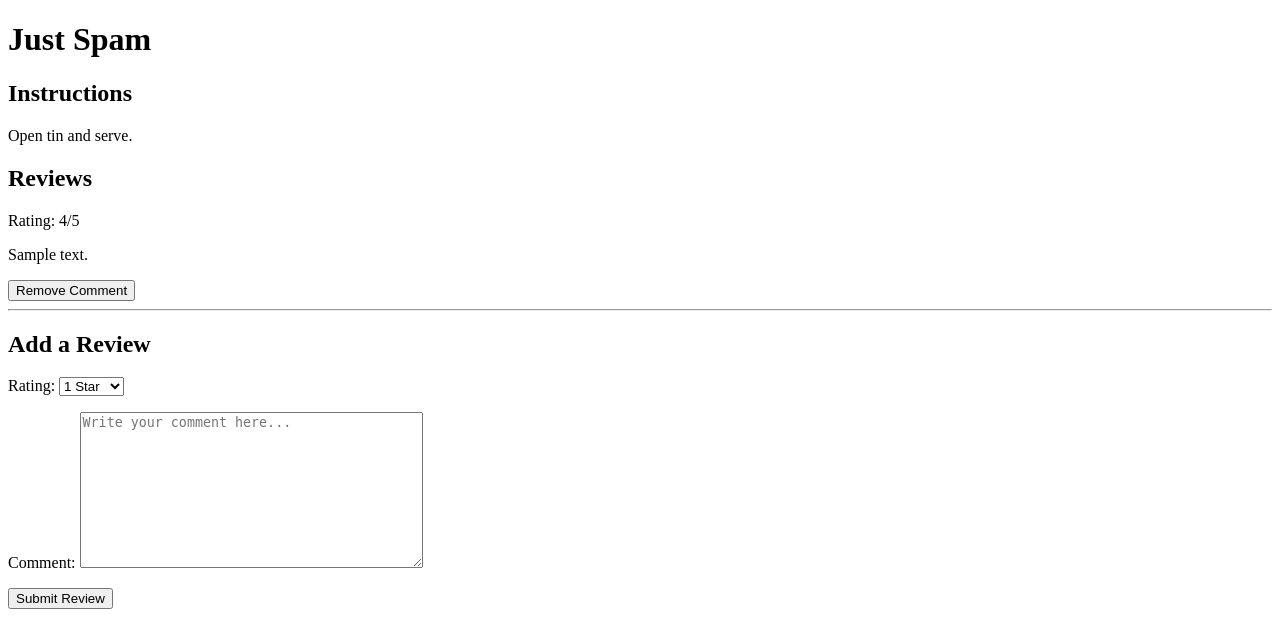
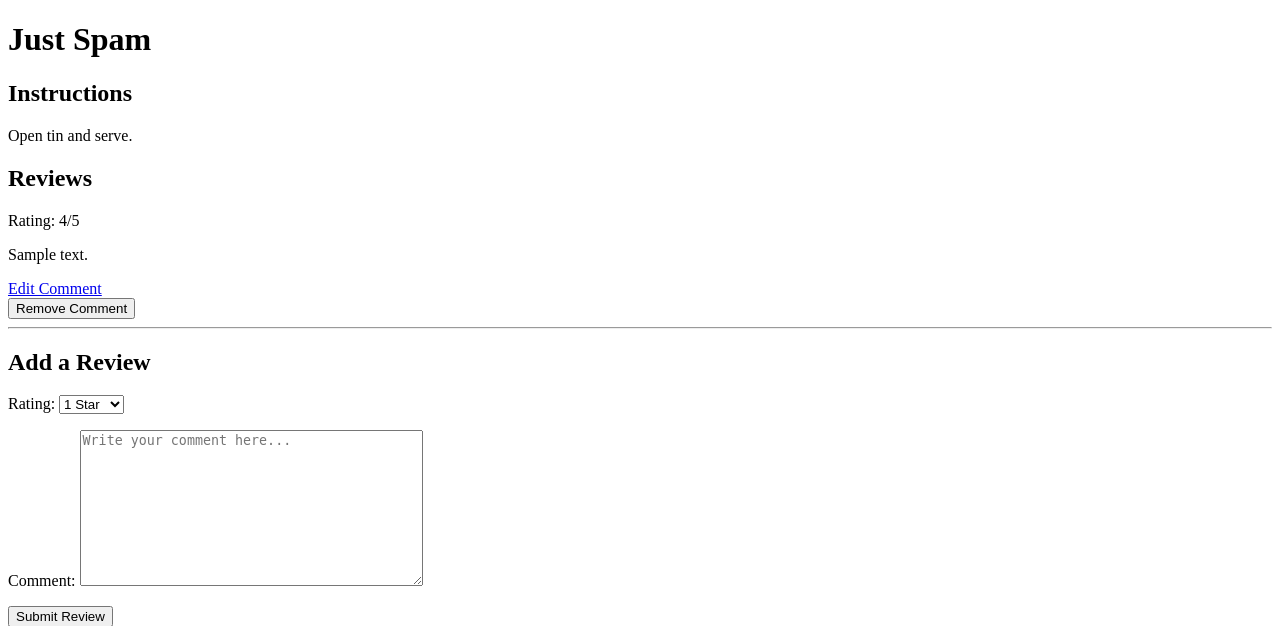
Before and after one commit to neerjain04/La-Ratatouille, a Django app: page /recipe/1/ in a window 1280 px wide. Shown: the top 626 px of the page. Run offline with Django 5.2, Linux system fonts and the light colour scheme; a user stored in the database is signed in; data comes from the database, SQL or seed files in the repository; tables that the repository leaves empty hold one stand-in row (values such as "Sample post").

Commit message:
Implement edit comment feature

```diff
--- a/la_ratatouille_project/la_ratatouille_app/templates/recipe_detail.html
+++ b/la_ratatouille_project/la_ratatouille_app/templates/la_ratatouille_app/recipe_detail.html
@@ -1,4 +1,3 @@
-
 
 <!DOCTYPE html>
 <html>
@@ -20,8 +19,14 @@
         {% if review.comment %}
             <p>{{ review.comment }}</p>
 
-            <!-- Remove Comment -->
             {% if review.user == user %}
+
+                <!-- Edit Comment -->
+                <a href="{% url 'edit_comment' review.id %}">
+                    Edit Comment
+                </a>
+
+                <!-- Remove Comment -->
                 <form method="POST"
                       action="{% url 'remove_comment' review.id %}">
                     {% csrf_token %}
@@ -30,6 +35,7 @@
                         Remove Comment
                     </button>
                 </form>
+
             {% endif %}
 
         {% endif %}
--- a/la_ratatouille_project/la_ratatouille_app/urls.py
+++ b/la_ratatouille_project/la_ratatouille_app/urls.py
@@ -16,4 +16,8 @@ urlpatterns = [
 
     # Remove a comment
     path("review/<int:review_id>/remove-comment/", views.remove_comment, name="remove_comment"),
+
+    # Edit a comment
+    path("review/<int:review_id>/edit-comment/", views.edit_comment, name="edit_comment"),
+
 ]
--- a/la_ratatouille_project/la_ratatouille_app/views.py
+++ b/la_ratatouille_project/la_ratatouille_app/views.py
@@ -62,7 +62,7 @@ def recipe_detail(request, recipe_id):
     reviews = Review.objects.filter(recipe=recipe)
     form = ReviewForm()
 
-    return render(request, "recipe_detail.html", {
+    return render(request, "la_ratatouille_app/recipe_detail.html", {
         "recipe": recipe,
         "reviews": reviews,
         "form": form
@@ -107,3 +107,39 @@ def search(request):
 
     context = {"recipes": recipes, "form": form}
     return render(request, "la_ratatouille_app/search.html", context)
+
+
+# Edit Comment
+@login_required
+def edit_comment(request, review_id):
+
+    # Find the review belonging to the logged-in user
+    review = get_object_or_404(
+        Review,
+        id=review_id,
+        user=request.user
+    )
+
+    # Only allow editing existing comments
+    if not review.comment:
+        return HttpResponse("No comment to edit.", status=400)
+
+    if request.method == "POST":
+
+        # Get the updated comment
+        new_comment = request.POST.get("comment", "").strip()
+
+        if not new_comment:
+            return HttpResponse("Comment cannot be empty.", status=400)
+
+        # Update only the comment
+        review.comment = new_comment
+        review.save()
+
+        # Return to the recipe page
+        return redirect("recipe_detail", recipe_id=review.recipe.id)
+
+
+    return render(request, "la_ratatouille_app/edit_comment.html", {
+    "review": review
+})
```
Also changed, not shown: la_ratatouille_project/la_ratatouille_app/templates/la_ratatouille_app/edit_comment.html (added, +31 -0 lines).
